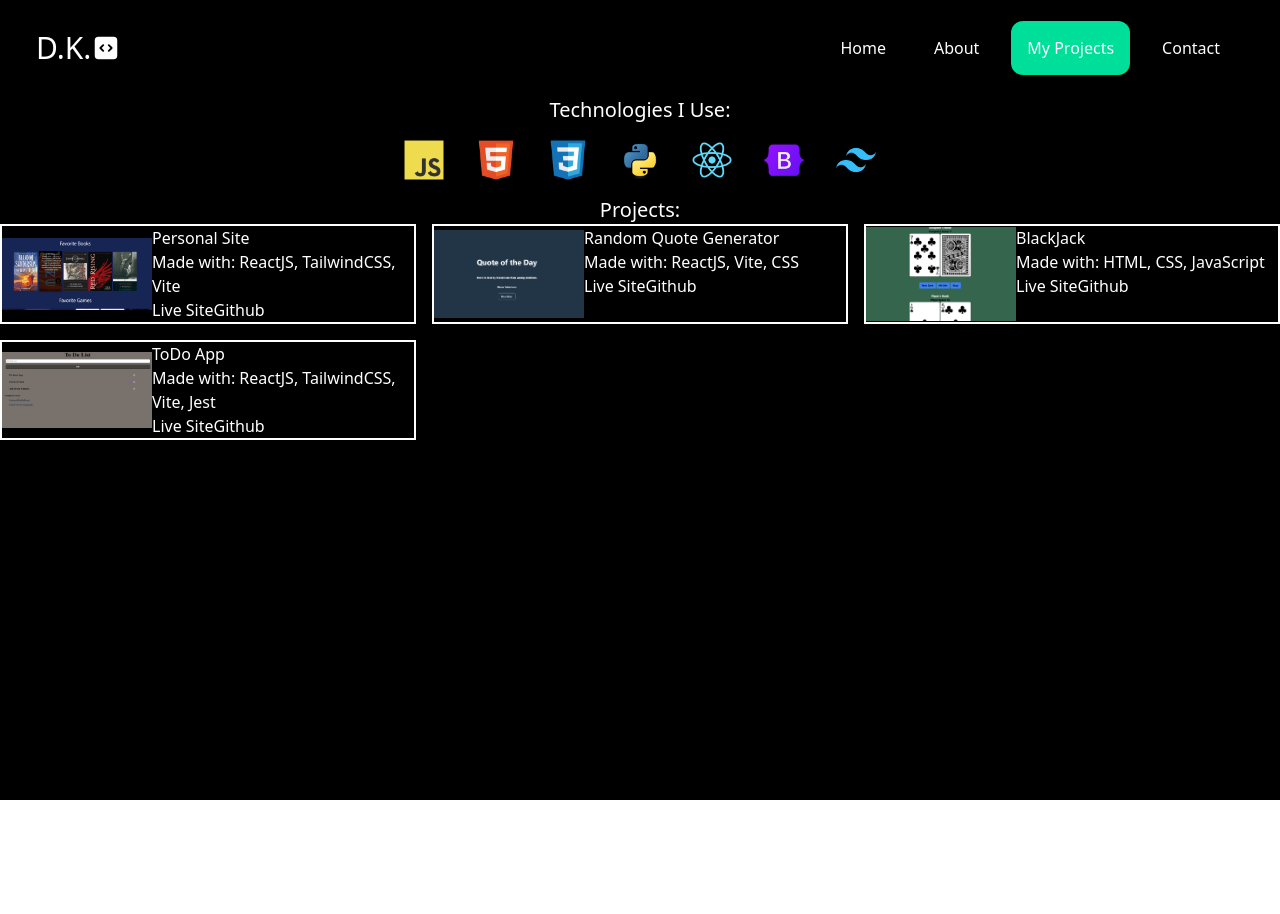
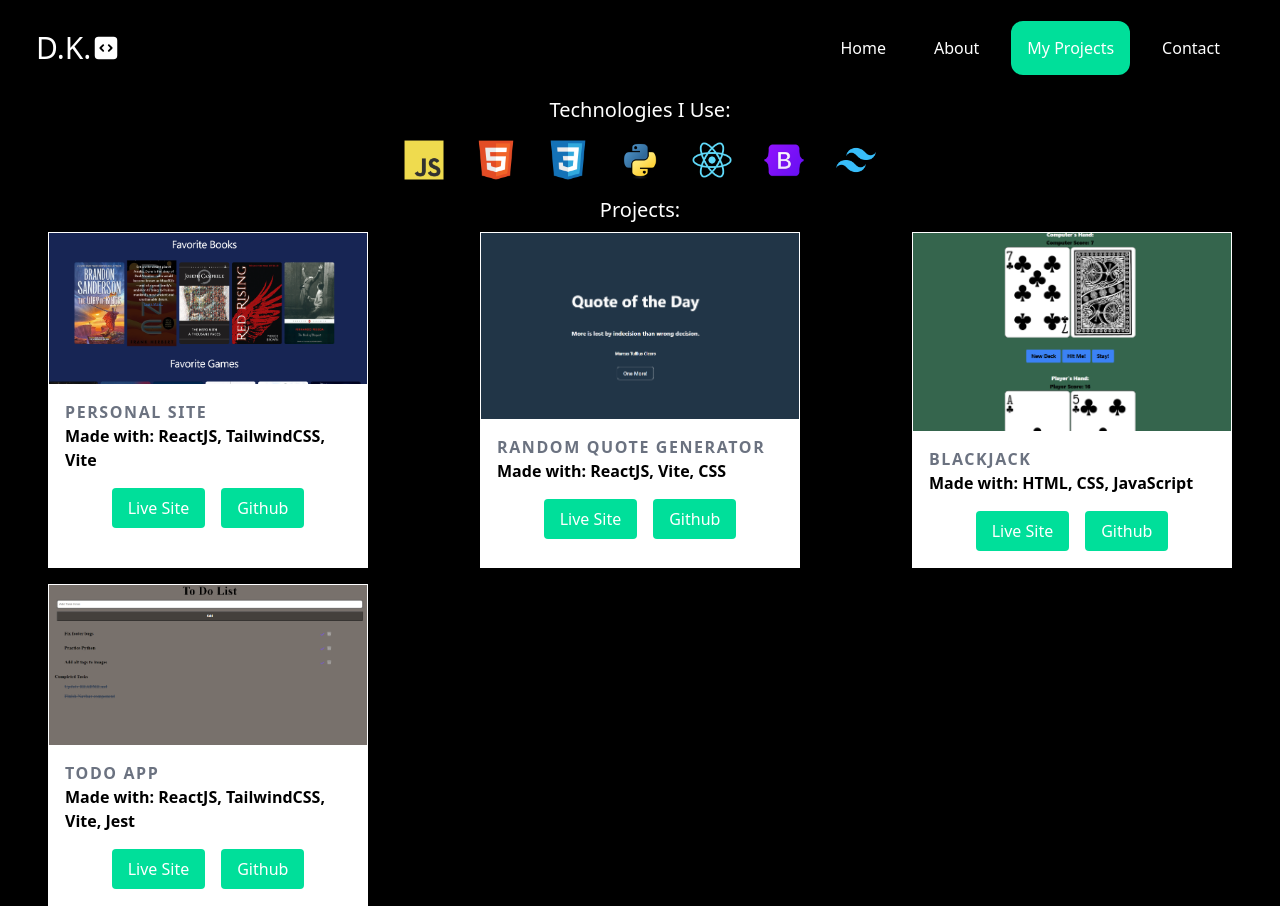
Before and after one commit to JabaDUDE/react-portfolio, a React (Vite) app: page /projects in a window 1280 px wide. Before the commit the page ends 800 px from the top, so only its background shows below. Built offline with nearby package versions, Linux system fonts and the light colour scheme.

Commit message:
style of card coming along

```diff
--- a/src/components/pages/projects/Card.jsx
+++ b/src/components/pages/projects/Card.jsx
@@ -1,14 +1,14 @@
 
 export default function Card({ project: {name, technologies, image, link, github} }) {
   return (
-    <div className='max-w-45 max-h-64 border-2 border-white'>
-    <img src={image} alt={name} className='object-contain float-left h-full' width={150} />
-    <div>
-        <h1>{name}</h1>
-        <h3>Made with: {technologies}</h3>
-        <div>
-            <button href={link}>Live Site</button>
-            <button href={github}>Github</button>
+    <div className='w-80 border border-white bg-white'>
+    <img src={image} alt={name} className='w-full' width={150} />
+    <div className='p-4 text-black'>
+        <h1 className='text-gray-500 font-bold tracking-widest mb-0 uppercase'>{name}</h1>
+        <h3 className='font-bold mt-0'>Made with: {technologies}</h3>
+        <div className='flex gap-4 justify-center'>
+            <button className='bg-[#00df9a] hover:bg-green-500 text-white px-4 py-2 inline-block mt-4 rounded' href={link}>Live Site</button>
+            <button className='bg-[#00df9a] hover:bg-green-500 text-white px-4 py-2 inline-block mt-4 rounded' href={github}>Github</button>
         </div>
     </div>
     </div>
--- a/src/components/pages/projects/Projects.jsx
+++ b/src/components/pages/projects/Projects.jsx
@@ -20,7 +20,7 @@ function Projects() {
 
       <h1 className='text-center text-xl'>Projects:</h1>
 
-      <div className='grid grid-cols-1 md:grid-cols-2 lg:grid-cols-3 gap-4'>
+      <div className='grid grid-cols-1 md:grid-cols-2 lg:grid-cols-3 place-items-center gap-4 my-2 items-stretch'>
         {Project.map((project, index) => {
           return <Card project={project} key={index} />
         })}
```
